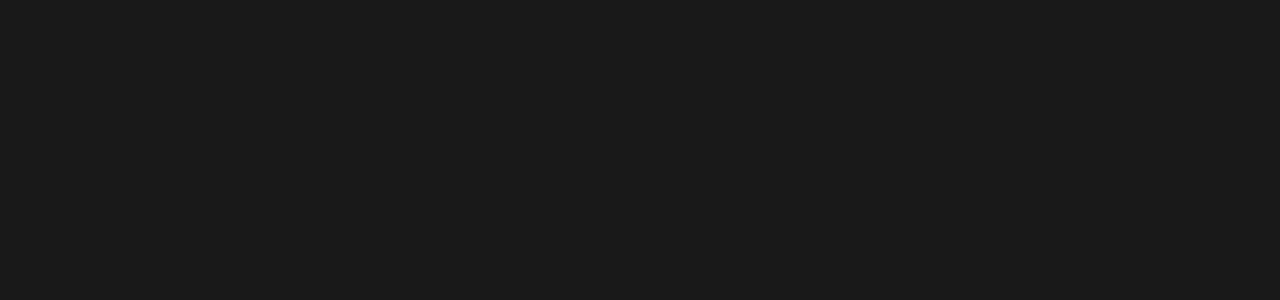
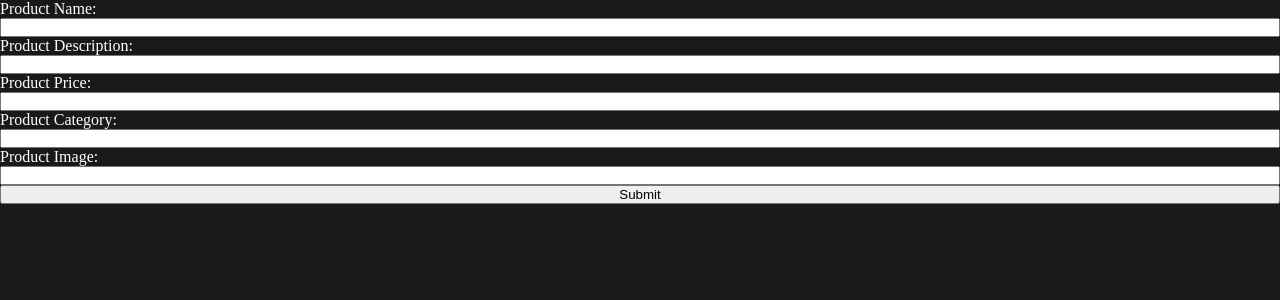
Before and after one commit to devbruno08/MOD4-Project02-ECom, a React (Vite) app: page /update/1 in a window 1280 px wide. Before the commit this address had no page. Shown: the top 300 px of the page. Built offline with nearby package versions, Linux system fonts and the light colour scheme; no server answers.

Commit message:
feat: implementing update function and get product by id

```diff
--- a/src/components/card/card.tsx
+++ b/src/components/card/card.tsx
@@ -1,4 +1,5 @@
 import { MdUpdate } from "react-icons/md";
+import { useNavigate } from "react-router-dom";
 import { api } from "../../utils/api/api";
 import { Product } from "../../utils/types/products.type";
 import { CardSection } from "./styles";
@@ -16,15 +17,14 @@ export function Card({
   imageURL,
   update,
 }: CardProps) {
+  const navigate = useNavigate();
 
-    async function DeleteCard() {
-        const toDeleted = await api.deleteProduct(id)
-        if(toDeleted) {
-        update();
-        };
-    };
-
-
+  async function DeleteCard() {
+    const toDeleted = await api.deleteProduct(id);
+    if (toDeleted) {
+      update();
+    }
+  }
 
   return (
     <CardSection>
@@ -32,7 +32,13 @@ export function Card({
       <h2>{name}</h2>
       <span>{price}</span>
       <p>{description}</p>
-      <button onClick={UpdateCard}>Update</button>
+      <button
+        onClick={() => {
+          navigate("/update/" + id);
+        }}
+      >
+        Update
+      </button>
       <button onClick={DeleteCard}>Delete</button>
       <button>Add to cart!</button>
     </CardSection>
--- a/src/main.tsx
+++ b/src/main.tsx
@@ -1,12 +1,13 @@
+import GlobalStyle from "./styles/global"
 import React from 'react'
 import ReactDOM from 'react-dom/client'
+import { BrowserRouter, Routes, Route } from "react-router-dom"
 import { Home } from "./pages/home/home"
-import { BrowserRouter, Routes, Route } from "react-router-dom"
-import GlobalStyle from "./styles/global"
 import { Clothes } from './pages/clothes/clothes'
 import { Equipments } from './pages/equipments/equipments'
 import { Off } from './pages/off/off'
-import { Header } from "../../components/header/header";
+import { Update } from './pages/update/update'
+
 
 
 ReactDOM.createRoot(document.getElementById('root') as HTMLElement).render(
@@ -15,9 +16,16 @@ ReactDOM.createRoot(document.getElementById('root') as HTMLElement).render(
     <BrowserRouter>
       <Routes>
         <Route path="/" element={<Home />}/>
-        <Route path="/clothes" element={<Clothes />}/>
-        <Route path="/equipments" element={<Equipments />}/>
-        <Route path="/off" element={<Off />}/>
+        <Route path="/clothes" element={<Clothes updatePage={function (): void {
+          throw new Error('Function not implemented.')
+        } } />}/>
+        <Route path="/equipments" element={<Equipments updatePage={function (): void {
+          throw new Error('Function not implemented.')
+        } } />}/>
+        <Route path="/off" element={<Off updatePage={function (): void {
+          throw new Error('Function not implemented.')
+        } } />}/>
+        <Route path="/update/:id" element={<Update />}/>
       </Routes>
     </BrowserRouter>
   </React.StrictMode>
--- /dev/null
+++ b/src/pages/update/styles.ts
@@ -0,0 +1,12 @@
+import styled from "styled-components";
+
+export const FormComponent = styled.div`
+    display: flex;
+    flex-direction: column;
+    justify-content: center;
+
+    form{
+        display: flex;
+        flex-direction: column;
+    }
+`
--- /dev/null
+++ b/src/pages/update/update.tsx
@@ -0,0 +1,80 @@
+import { FormEvent, useState, useEffect } from "react";
+import { FormComponent } from "./styles";
+import { Product, ProductInput } from "../../utils/types/products.type";
+import { api } from "../../utils/api/api";
+import { useParams, useNavigate } from "react-router-dom";
+
+export function Update() {
+  const navigate = useNavigate();
+  const [product, setProduct] = useState<Product>();
+  const { id } = useParams();
+
+  useEffect(() => {
+    if (id) {
+      api.getProductById(id).then((data) => {
+        setProduct(data);
+      });
+    }
+  }, []);
+
+  async function handleSubmit(e: FormEvent<HTMLFormElement>) {
+    e.preventDefault();
+
+    const newProduct: ProductInput = {
+      name: e.currentTarget.productName.value,
+      description: e.currentTarget.productDescription.value,
+      price: parseFloat(e.currentTarget.productPrice.value),
+      category: e.currentTarget.productCategory.value,
+      imageURL: e.currentTarget.productImage.value,
+    };
+
+    const productToUpdate = await api.updateProduct(newProduct);
+    if (productToUpdate) {
+      navigate("/");
+    }
+  }
+
+  return (
+    <FormComponent>
+      <form onSubmit={handleSubmit}>
+        <label>Product Name:</label>
+        <input
+          defaultValue={product?.name}
+          type="text"
+          name="productName"
+          required
+        ></input>
+        <label>Product Description:</label>
+        <input
+          defaultValue={product?.description}
+          type="text"
+          name="productDescription"
+          required
+        ></input>
+        <label>Product Price:</label>
+        <input
+          defaultValue={product?.price}
+          type="number"
+          name="productPrice"
+          step="0.01"
+          required
+        ></input>
+        <label>Product Category:</label>
+        <input
+          defaultValue={product?.category}
+          type="text"
+          name="productCategory"
+          required
+        ></input>
+        <label>Product Image:</label>
+        <input
+          defaultValue={product?.imageURL}
+          type="text"
+          name="productImage"
+          required
+        ></input>
+        <button type="submit">Submit</button>
+      </form>
+    </FormComponent>
+  );
+}
--- a/src/utils/api/api.ts
+++ b/src/utils/api/api.ts
@@ -47,4 +47,14 @@ export const api = {
       throw new Error(err);
     }
   },
+
+  getProductById: async (productId: string): Promise<Product | undefined> => {
+    try{
+      const product = await axios.get("/product/" + productId);
+      return product.data;
+    } catch(err: any) {
+      alert("Produto não encontrado");
+      throw new Error(err);
+    }
+  },
 };
```
